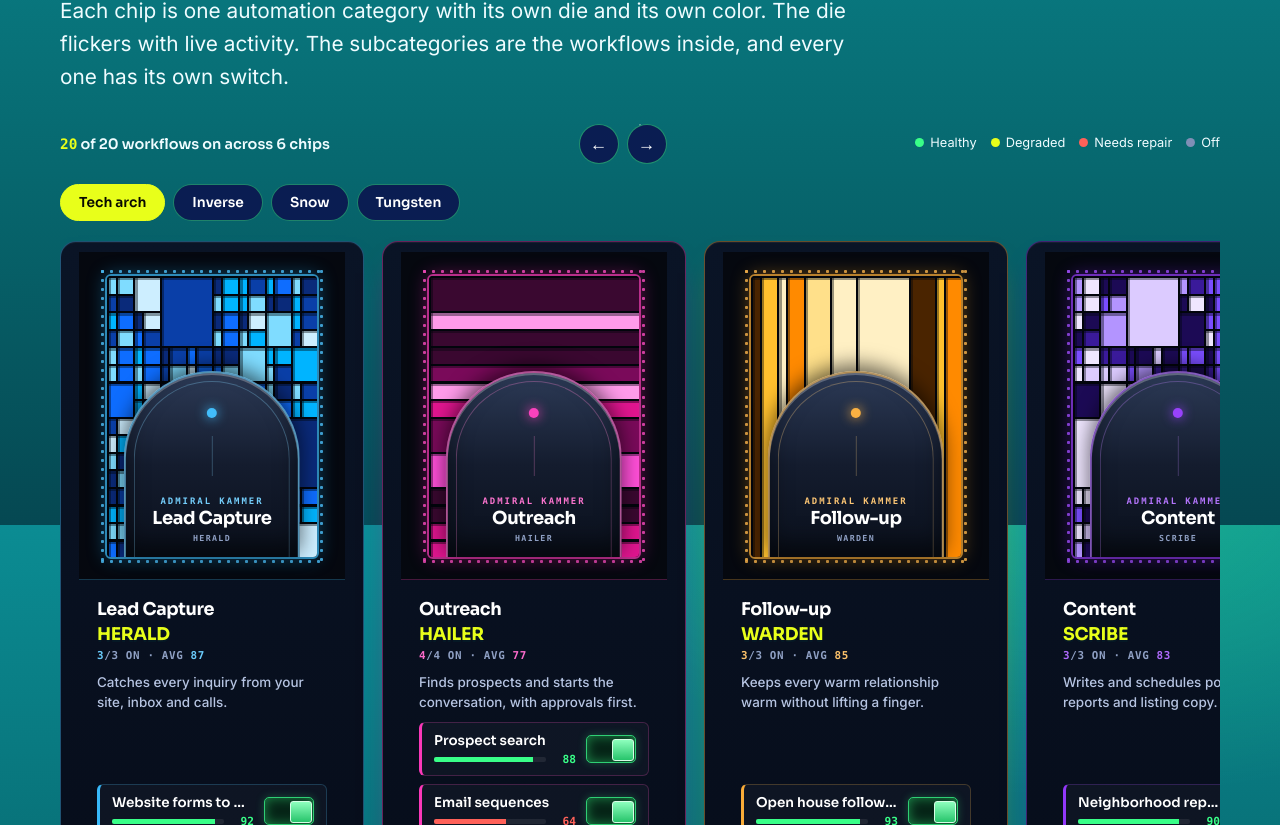
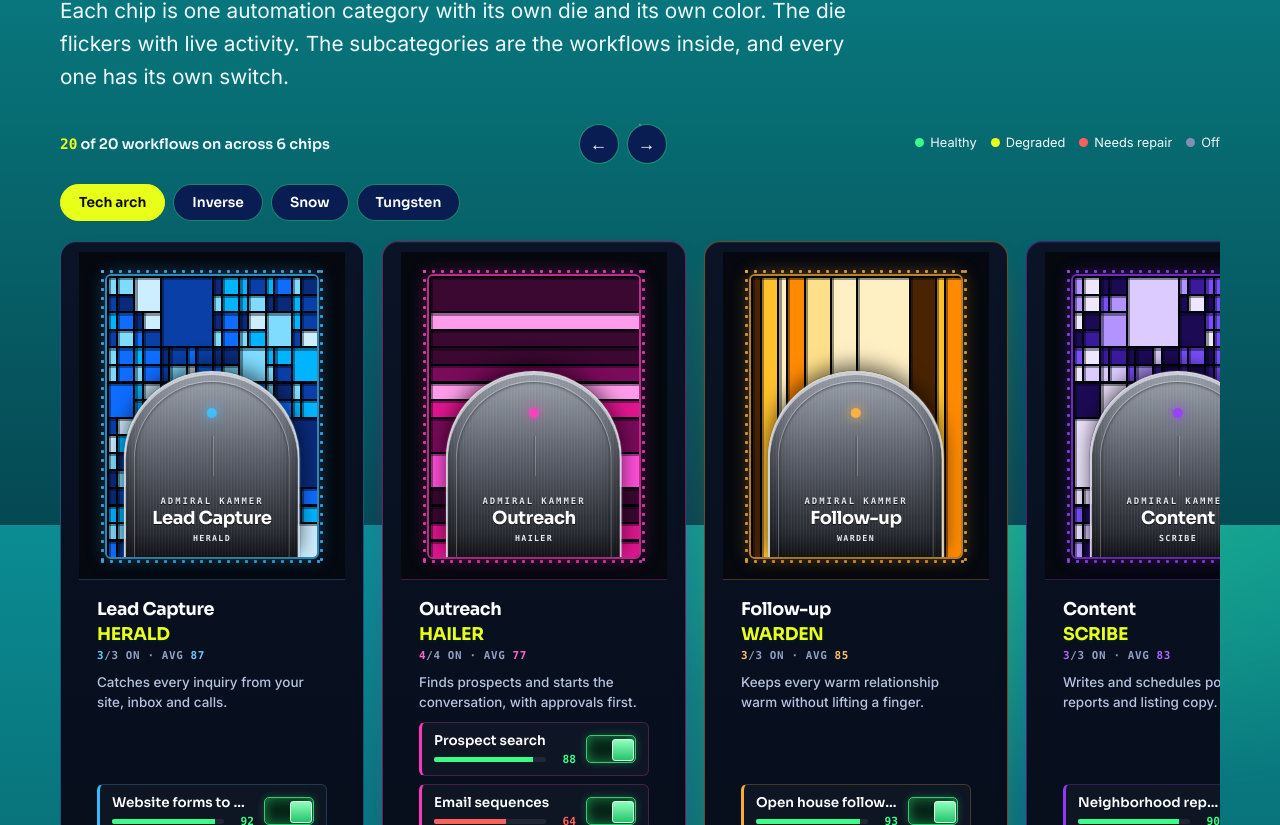
Before and after one commit to rrk3311-USA/AK-lux-consierge, a plain HTML site: page chips.html in a window 1280 px wide. Shown: the part 275-1100 px from the top of the page. Drawn offline with Linux system fonts and the light colour scheme.

Commit message:
Chip Bay: default arch cover is now brushed tungsten steel
Co-Authored-By: Claude Sonnet 5.5 <noreply@anthropic.com>
Claude-Session: https://claude.ai/code/session_01Bh6qafGyLT7EArTAwGvpmW

```diff
--- a/chips.html
+++ b/chips.html
@@ -18,14 +18,14 @@
 .pins2{position:absolute;inset:-9px;pointer-events:none;background:radial-gradient(circle,hsl(var(--h) 80% 60% / .85) 1.3px,transparent 1.8px) 0 0/9px 9px repeat-y,radial-gradient(circle,hsl(var(--h) 80% 60% / .85) 1.3px,transparent 1.8px) 100% 0/9px 9px repeat-y}
 /* arched door cover */
 .cover{position:absolute;left:50%;bottom:0;transform:translateX(-50%);width:84%;height:66%;
-  border-radius:999px 999px 0 0;background:linear-gradient(180deg,#2c3a56 0%,#141c2e 50%,#0a101c 100%);border:2px solid hsl(var(--h) 60% 62% / .8);border-bottom:0;
-  box-shadow:inset 0 2px 0 rgba(255,255,255,.25),inset 0 -14px 22px rgba(0,0,0,.5),0 -6px 20px rgba(0,0,0,.6);display:flex;flex-direction:column;justify-content:flex-end;align-items:center;text-align:center;padding:0 8px 14px}
-.cover:before{content:"";position:absolute;inset:8px 8px 0 8px;border-radius:999px 999px 0 0;border:1px solid hsl(var(--h) 70% 70% / .35);border-bottom:0}
-.cover:after{content:"";position:absolute;left:50%;top:34%;bottom:44%;width:1px;background:hsl(var(--h) 70% 70% / .3)}
+  border-radius:999px 999px 0 0;background:repeating-linear-gradient(90deg,rgba(255,255,255,.08) 0 1px,transparent 1px 3px),linear-gradient(180deg,#9aa0ab 0%,#5d626d 42%,#30333b 78%,#22252b 100%);border:2px solid #cfd3da;border-bottom:0;
+  box-shadow:inset 0 2px 0 rgba(255,255,255,.55),inset 0 -14px 22px rgba(0,0,0,.5),0 -6px 20px rgba(0,0,0,.6),0 0 0 1px hsl(var(--h) 70% 55% / .35);display:flex;flex-direction:column;justify-content:flex-end;align-items:center;text-align:center;padding:0 8px 14px}
+.cover:before{content:"";position:absolute;inset:8px 8px 0 8px;border-radius:999px 999px 0 0;border:1px solid rgba(255,255,255,.35);border-bottom:0;box-shadow:inset 0 1px 3px rgba(0,0,0,.45)}
+.cover:after{content:"";position:absolute;left:50%;top:34%;bottom:44%;width:2px;background:linear-gradient(90deg,rgba(0,0,0,.45),rgba(255,255,255,.35))}
 .cover .dot{width:10px;height:10px;border-radius:50%;background:hsl(var(--h) 95% 62%);box-shadow:0 0 12px hsl(var(--h) 95% 62%);margin-bottom:auto;margin-top:22%}
-.cover b{display:block;font:700 .56rem ui-monospace,Menlo,monospace;letter-spacing:.22em;color:hsl(var(--h) 95% 72%);text-transform:uppercase;position:relative}
-.cover span{display:block;font:700 1.12rem var(--disp);letter-spacing:-.02em;color:#fff;margin-top:3px;line-height:1.1;position:relative}
-.cover small{display:block;font:600 .52rem ui-monospace,Menlo,monospace;letter-spacing:.16em;color:#8fa0c4;margin-top:4px;position:relative}
+.cover b{display:block;font:700 .56rem ui-monospace,Menlo,monospace;letter-spacing:.22em;color:#e4e8f0;text-shadow:0 1px 1px rgba(0,0,0,.8);text-transform:uppercase;position:relative}
+.cover span{display:block;font:700 1.12rem var(--disp);letter-spacing:-.02em;color:#fff;text-shadow:0 1px 0 rgba(0,0,0,.65);margin-top:3px;line-height:1.1;position:relative}
+.cover small{display:block;font:600 .52rem ui-monospace,Menlo,monospace;letter-spacing:.16em;color:#e6e9ef;margin-top:4px;position:relative}
 .cb{padding:18px 18px 18px;display:flex;flex-direction:column;gap:10px;min-width:0;flex:1}
 .cb .hd2{display:flex;flex-direction:column;gap:4px}
 .cb h3{font:700 1.1rem var(--disp);letter-spacing:-.02em}
```
